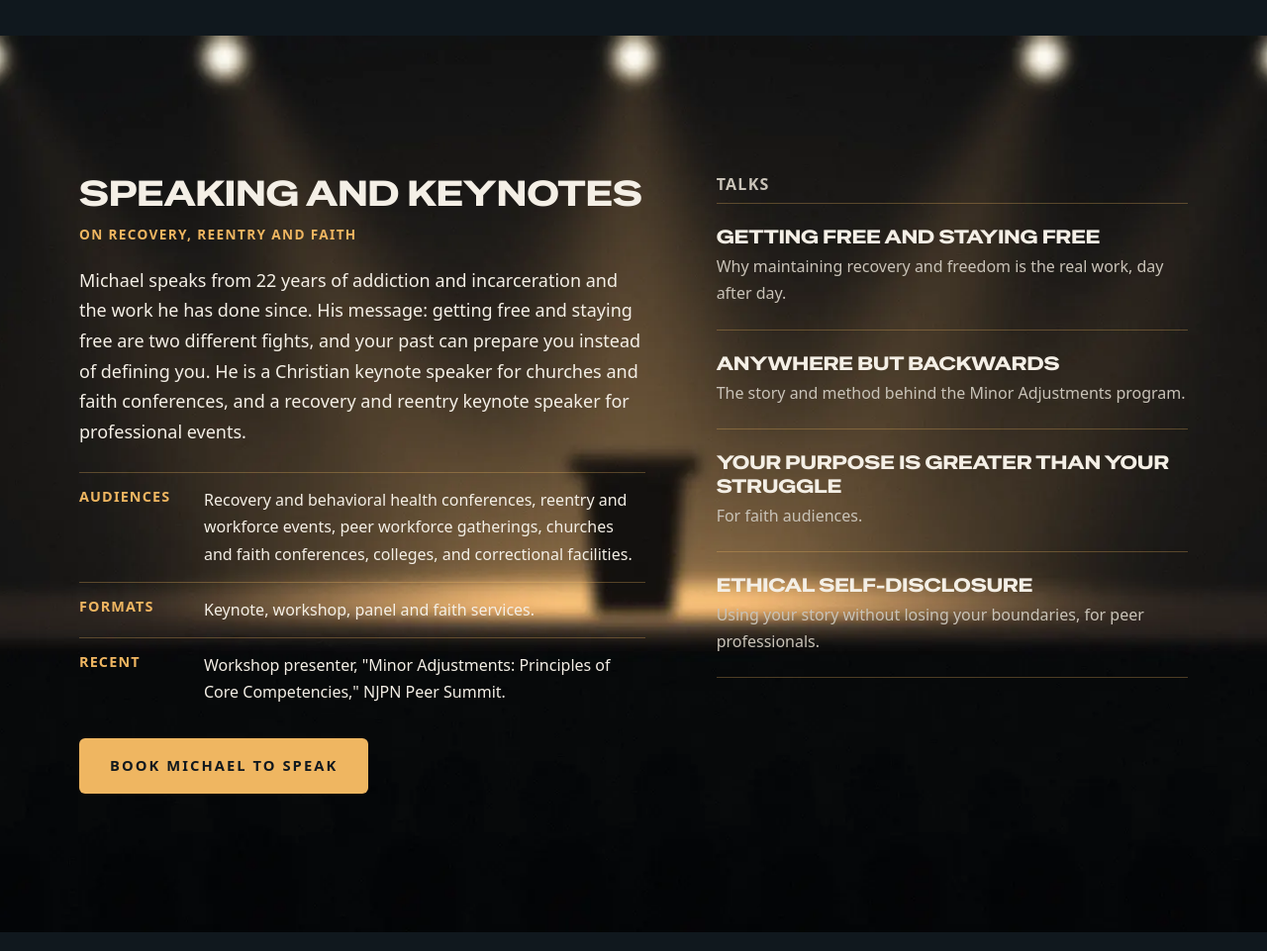
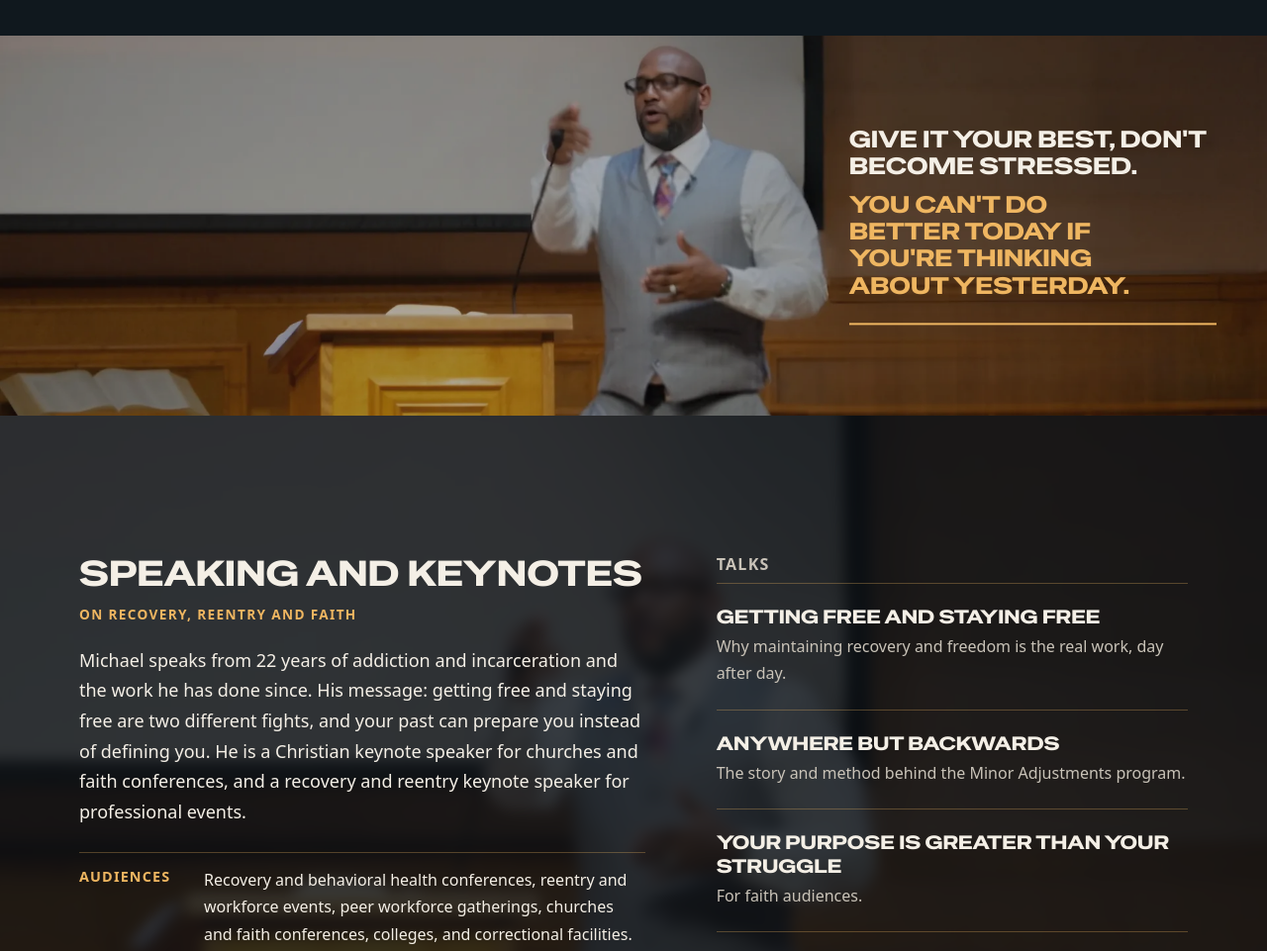
Before and after one commit to SarahWilsonConsulting/mwj-test, a plain HTML site: page variation-b/index.html in a window 1280 px wide. Shown: the part 6460-7421 px from the top of the page at 99% size. Drawn offline with Linux system fonts and the light colour scheme.

Commit message:
Variation B: parallax stage band with live-text quote, blurred stage backdrop for Speaking
Co-Authored-By: Claude Sonnet 5.5 <noreply@anthropic.com>
Claude-Session: https://claude.ai/code/session_01KweahwrVVyjmtTxikarthE

```diff
--- a/variation-b/index.html
+++ b/variation-b/index.html
@@ -213,9 +213,13 @@
   </div>
 </section>
 
+<div class="band">
+  <div class="parallax" role="img" aria-label="Michael L. Williams Jr. speaking from a pulpit in a church sanctuary."></div>
+  <blockquote class="band-quote"><p>Give it your best, don't become stressed. <span>You can't do better today if you're thinking about yesterday.</span></p></blockquote>
+</div>
+
 <section id="speaking" class="stage">
-  <!-- Placeholder backdrop: replace stage-placeholder.webp with a photo of Michael on stage -->
-  <img class="stage-bg" src="img/stage-placeholder.webp" width="1920" height="1008" alt="" loading="lazy">
+  <div class="stage-bg" aria-hidden="true"></div>
   <div class="wrap">
     <div class="speaking-grid">
       <div>
--- a/variation-b/styles.css
+++ b/variation-b/styles.css
@@ -33,7 +33,7 @@ ul, ol { margin: 0; padding: 0; }
 .visually-hidden { position: absolute; width: 1px; height: 1px; overflow: hidden; clip: rect(0 0 0 0); white-space: nowrap; }
 
 /* Type. Headings: Special Gothic Expanded One in caps. Subheadings: Nunito Sans caps. Body: Nunito Sans. */
-h1, h2, .hero-quote, .h-lg, .h-display, .paths h3, .talks strong, .facts strong, .steps li::before, .pull blockquote p::before {
+h1, h2, .hero-quote, .band-quote p, .h-lg, .h-display, .paths h3, .talks strong, .facts strong, .steps li::before, .pull blockquote p::before {
   font-family: var(--display); font-weight: 400; text-transform: uppercase; letter-spacing: 0;
 }
 h1, h2, h3, h4 { line-height: 1.2; margin: 0 0 .6em; text-wrap: balance; overflow-wrap: break-word; }
@@ -179,11 +179,17 @@ section { padding: 112px 0; }
 .rating strong { display: block; font: 400 clamp(3rem, 6vw, 5rem)/1 var(--display); color: var(--gold); margin-bottom: 10px; }
 .rating a { display: table; margin-top: 12px; font-weight: 700; }
 
-/* Speaking: full-width stage */
+/* Parallax photo band and Speaking backdrop share one photo */
+.parallax { height: clamp(320px, 62vh, 640px); background: var(--ink) url("img/michael-stage-photo.webp") 54% 30% / cover no-repeat fixed; }
+.band { position: relative; }
+.band::after { content: ""; position: absolute; inset: 0; background: rgba(11, 16, 20, .32); pointer-events: none; }
+.band-quote { position: absolute; z-index: 1; right: 4vw; top: 50%; transform: translateY(-50%); width: 29vw; margin: 0; }
+.band-quote p { margin: 0; padding-bottom: 24px; border-bottom: 2px solid var(--gold); font-size: clamp(.95rem, 1.85vw, 2rem); line-height: 1.15; color: var(--ivory); text-wrap: balance; }
+.band-quote span { display: block; margin-top: .5em; color: var(--gold); }
 .stage { position: relative; overflow: hidden; background: var(--ink); padding: 140px 0; }
-.stage-bg { position: absolute; inset: 0; width: 100%; height: 100%; object-fit: cover; }
-.stage::before { content: ""; position: absolute; inset: 0; background: rgba(11, 16, 20, .66); }
-.stage .wrap { position: relative; }
+.stage-bg { position: absolute; inset: -24px; background: url("img/michael-stage-photo.webp") 54% 30% / cover no-repeat; filter: blur(7px); }
+.stage::before { content: ""; position: absolute; inset: 0; z-index: 1; background: rgba(11, 16, 20, .8); }
+.stage .wrap { position: relative; z-index: 2; }
 .speaking-grid { display: grid; grid-template-columns: minmax(0, 6fr) minmax(0, 5fr); gap: 72px; align-items: start; }
 .facts-list { display: grid; gap: 14px; margin: 26px 0 0; }
 .facts-list div { display: grid; grid-template-columns: 110px 1fr; gap: 16px; padding-top: 14px; border-top: 1px solid var(--rule-dark); }
@@ -330,3 +336,13 @@ section { padding: 112px 0; }
 .paths .btn { margin-top: 20px; }
 .resources li { display: flex; flex-direction: column; }
 .resources .btn { align-self: flex-start; }
+
+/* Fixed backgrounds are unreliable on touch devices and unwelcome with reduced motion */
+@media (hover: none), (max-width: 900px), (prefers-reduced-motion: reduce) {
+  .parallax { background-attachment: scroll; height: clamp(260px, 48vh, 420px); }
+}
+@media (max-width: 900px) {
+  .band::after { display: none; }
+  .band-quote { position: static; transform: none; width: auto; padding: 40px 24px 48px; background: var(--ink); }
+  .band-quote p { max-width: 24ch; margin: 0 auto; font-size: clamp(1.3rem, 5.4vw, 1.9rem); }
+}
```
Also changed, not shown: variation-b/img/michael-stage-photo.webp (added), variation-b/img/stage-placeholder.webp (deleted).
